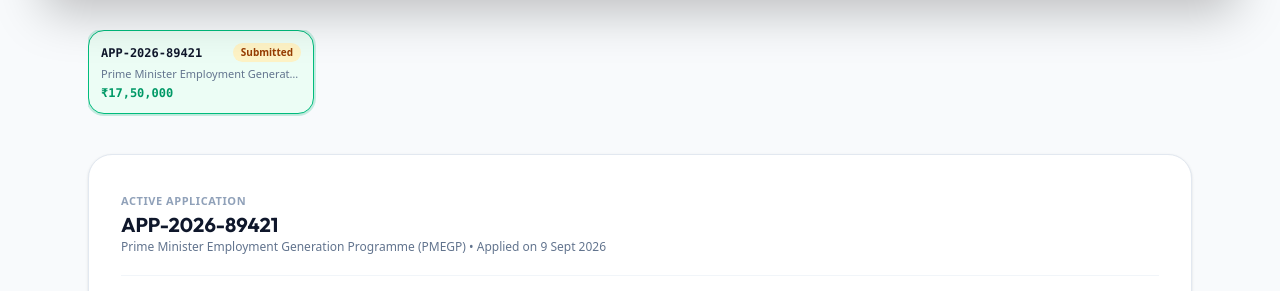
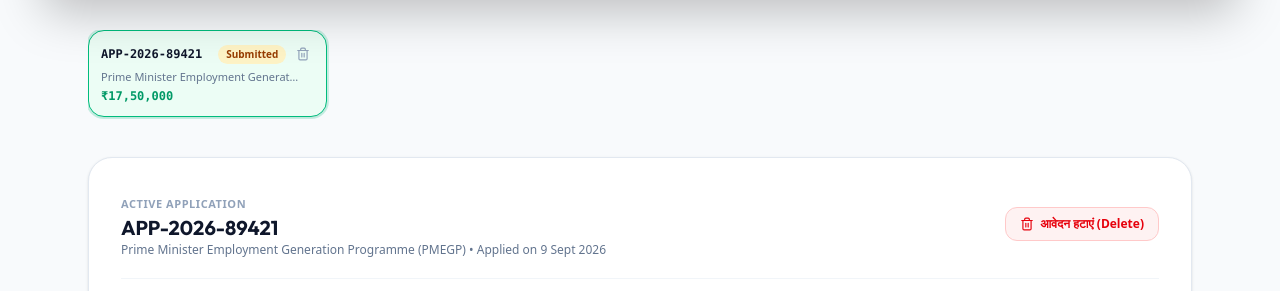
Before and after one commit to kumarshekhar1525/Finance, a React (Vite) app in the folder frontend/: page / in a window 1280 px wide. Both pictures are taken after a click on the button "मेरा आवेदन ट्रैक करें". Shown: the part 411-702 px from the top of the page. Built offline with nearby package versions, Linux system fonts and the light colour scheme; no server answers; the database is empty; grey boxes are pictures that could not be loaded; a web font is replaced by a local one.

Commit message:
Feat: Delete application button, User-specific application filtering, Backdrop click-outside close, Short 6-8 char ID with DOB

```diff
--- a/frontend/src/App.tsx
+++ b/frontend/src/App.tsx
@@ -690,6 +690,30 @@
     setNotifications((prev) => [schemeNotif, ...prev]);
   };
 
+  const handleDeleteApplication = async (appId: string) => {
+    // 1. Delete from applications state
+    setApplications((prev) => prev.filter((a) => a.id !== appId && a.trackingId !== appId));
+
+    // 2. Delete from localStorage store
+    try {
+      const savedStr = localStorage.getItem('jandhan_applications_store');
+      if (savedStr) {
+        const parsed = JSON.parse(savedStr);
+        const filtered = parsed.filter((a: any) => a.id !== appId && a.trackingId !== appId);
+        localStorage.setItem('jandhan_applications_store', JSON.stringify(filtered));
+      }
+    } catch (e) {}
+
+    // 3. Delete from Supabase 'appointament1' table
+    if (supabase) {
+      try {
+        await supabase.from('appointament1').delete().eq('id', appId);
+      } catch (e) {
+        console.warn('Supabase application delete error:', e);
+      }
+    }
+  };
+
   return (
     <div className="min-h-screen flex flex-col bg-slate-50 dark:bg-slate-950 text-slate-900 dark:text-slate-100 font-sans transition-colors duration-150">
       {/* Navbar Header */}
@@ -782,6 +806,7 @@
               setActiveTab(t);
               setIsAdmin(t === 'admin');
             }}
+            onDeleteApplication={handleDeleteApplication}
           />
         ) : activeTab === 'eligibility' ? (
           <DocumentEligibilityChecker
--- a/frontend/src/components/AIChatbot.tsx
+++ b/frontend/src/components/AIChatbot.tsx
@@ -400,6 +400,17 @@
         </button>
       )}
 
+      {/* Click-Outside Backdrop */}
+      {isOpen && !isMinimized && (
+        <div
+          onClick={() => {
+            setIsOpen(false);
+            if (isSpeaking) window.speechSynthesis.cancel();
+          }}
+          className="fixed inset-0 z-40 bg-slate-950/20 backdrop-blur-[1px] transition-opacity cursor-pointer"
+        />
+      )}
+
       {/* Chat Window */}
       {isOpen && (
         <div
--- a/frontend/src/components/ApplicationTracker.tsx
+++ b/frontend/src/components/ApplicationTracker.tsx
@@ -18,9 +18,9 @@
   Mail,
   Smartphone,
   Send,
-  Bell
+  Trash2
 } from 'lucide-react';
-import { LoanApplication, ApplicationStatus } from '../types';
+import { LoanApplication, ApplicationStatus, UserProfile } from '../types';
 
 interface TrackerProps {
   applications: LoanApplication[];
@@ -28,6 +28,7 @@
   onOpenPayment: (app: LoanApplication) => void;
   onRefresh: () => void;
   onSelectTab?: (tab: 'schemes' | 'applications' | 'calculator' | 'eligibility' | 'admin') => void;
+  onDeleteApplication?: (appId: string) => void;
 }
 
 export const ApplicationTracker: React.FC<TrackerProps> = ({
@@ -36,31 +37,39 @@
   onOpenPayment,
   onRefresh,
   onSelectTab,
+  onDeleteApplication,
 }) => {
   const [searchId, setSearchId] = useState('');
 
-  // User Data Privacy: Filter applications so logged-in users only see their own applications
-  const userApplications = applications.filter((app) => {
-    if (!user) return true; // Show default list if no profile active
-    const cleanUserAadhaar = user.aadhaarNumber?.replace(/\D/g, '') || '';
+  // User Data Privacy: Filter applications so logged-in users ONLY see their own applications
+  const displayApps = applications.filter((app) => {
+    // Search override if explicitly queried
+    if (searchId.trim() && (app.trackingId.toLowerCase() === searchId.trim().toLowerCase() || app.id.toLowerCase() === searchId.trim().toLowerCase())) {
+      return true;
+    }
+
+    const cleanUserAadhaar = user?.aadhaarNumber?.replace(/\D/g, '') || '';
     const cleanAppAadhaar = app.applicantAadhaar?.replace(/\D/g, '') || '';
-    const userEmail = user.email?.toLowerCase().trim();
-    const appEmail = app.applicantEmail?.toLowerCase().trim();
-    const userPhone = user.phone?.replace(/\D/g, '') || '';
+    const userEmail = user?.email?.toLowerCase().trim() || '';
+    const appEmail = app.applicantEmail?.toLowerCase().trim() || '';
+    const userPhone = user?.phone?.replace(/\D/g, '') || '';
     const appPhone = app.applicantPhone?.replace(/\D/g, '') || '';
-    const userName = user.fullName?.toLowerCase().trim();
-    const appName = app.applicantName?.toLowerCase().trim();
+    const userName = user?.fullName?.toLowerCase().trim() || '';
+    const appName = app.applicantName?.toLowerCase().trim() || '';
 
+    // If user is logged in, strictly match their identity
+    if (user && (cleanUserAadhaar || userEmail || userPhone || userName)) {
       return (
         (cleanUserAadhaar && cleanAppAadhaar && cleanUserAadhaar === cleanAppAadhaar) ||
         (userEmail && appEmail && userEmail === appEmail) ||
         (userPhone && appPhone && userPhone === appPhone) ||
         (userName && appName && userName === appName)
       );
+    }
+
+    // Default: match active demo user (Shekhar / Ramesh) to prevent showing everyone's apps
+    return cleanAppAadhaar === '987654321098' || cleanAppPhone === '9876543210';
   });
-
-  // Fallback if user filter returns 0 applications but applications exist
-  const displayApps = userApplications.length > 0 ? userApplications : (searchId ? applications : []);
 
   const [selectedAppId, setSelectedAppId] = useState<string>(
     displayApps[0]?.trackingId || displayApps[0]?.id || ''
@@ -197,6 +206,7 @@
                 <span className="text-xs font-mono font-bold text-slate-900 dark:text-white">
                   {app.trackingId}
                 </span>
+                <div className="flex items-center gap-1.5">
                   <span
                     className={`text-[10px] font-bold px-2 py-0.5 rounded-full capitalize ${
                       app.status === 'sanctioned' || app.status === 'disbursed'
@@ -208,6 +218,20 @@
                   >
                     {app.status.replace('_', ' ')}
                   </span>
+                  <button
+                    type="button"
+                    onClick={(e) => {
+                      e.stopPropagation();
+                      if (window.confirm(`क्या आप इस आवेदन (ID: ${app.trackingId}) को निश्चित रूप से हटाना चाहते हैं?`)) {
+                        if (onDeleteApplication) onDeleteApplication(app.id || app.trackingId);
+                      }
+                    }}
+                    className="p-1 rounded-md text-slate-400 hover:text-red-600 hover:bg-red-50 dark:hover:bg-red-950/40 transition-colors"
+                    title="Delete Application (आवेदन रद्द/हटाएं)"
+                  >
+                    <Trash2 className="w-3.5 h-3.5" />
+                  </button>
+                </div>
               </div>
               <p className="text-[11px] text-slate-500 dark:text-slate-400 mt-1 truncate max-w-[200px]">
                 {app.schemeName}
@@ -264,7 +288,7 @@
                 </p>
               </div>
 
-              {/* Action Buttons: Sanction Letter & Payment */}
+              {/* Action Buttons: Sanction Letter, Payment & Delete */}
               <div className="flex items-center gap-2.5 flex-wrap">
                 {(selectedApp.status === 'sanctioned' || selectedApp.status === 'disbursed') && (
                   <button
@@ -287,6 +311,19 @@
                     Pay Stamp Duty (₹500)
                   </button>
                 )}
+
+                <button
+                  onClick={() => {
+                    if (window.confirm(`क्या आप इस सक्रिय आवेदन (ID: ${selectedApp.trackingId}) को निश्चित रूप से हटाना चाहते हैं?`)) {
+                      if (onDeleteApplication) onDeleteApplication(selectedApp.id || selectedApp.trackingId);
+                    }
+                  }}
+                  className="px-3.5 py-2 rounded-xl bg-red-50 dark:bg-red-950/50 hover:bg-red-100 text-red-600 dark:text-red-400 text-xs font-bold border border-red-200 dark:border-red-800 flex items-center gap-1.5 transition-all"
+                  title="Delete Application"
+                >
+                  <Trash2 className="w-3.5 h-3.5" />
+                  <span>आवेदन हटाएं (Delete)</span>
+                </button>
               </div>
             </div>
 
--- a/frontend/src/components/AuthModal.tsx
+++ b/frontend/src/components/AuthModal.tsx
@@ -459,7 +459,10 @@
   };
 
   return (
-    <div className="fixed inset-0 z-50 flex items-center justify-center p-4 bg-slate-950/80 backdrop-blur-xs animate-in fade-in duration-150">
+    <div
+      onClick={(e) => { if (e.target === e.currentTarget) onClose(); }}
+      className="fixed inset-0 z-50 flex items-center justify-center p-4 bg-slate-950/80 backdrop-blur-xs animate-in fade-in duration-150 cursor-pointer"
+    >
       <div
         id="auth-modal-container"
         className="relative w-full max-w-lg bg-white dark:bg-slate-900 rounded-3xl shadow-2xl border border-slate-200 dark:border-slate-800 overflow-hidden my-6 max-h-[92vh] flex flex-col"
--- a/frontend/src/types.ts
+++ b/frontend/src/types.ts
@@ -104,6 +104,7 @@
   applicantAadhaar: string;
   applicantPan?: string;
   applicantName: string;
+  applicantDob?: string;
   applicantPhone: string;
   applicantEmail: string;
   applicantState: string;
--- a/frontend/test_appointament1.js
+++ b/frontend/test_appointament1.js
@@ -7,8 +7,7 @@
 
 async function testAppointament1Insert() {
   console.log('Testing insert into appointament1 table with nominee data & document photos...');
-  const serialNum = Math.floor(1001 + Math.random() * 8999);
-  const serialId = `0000${serialNum}-2026-4000-8000-00000000${serialNum}`;
+  const serialId = `SK9505${Math.floor(10 + Math.random() * 90)}`;
   const samplePhoto = 'https://images.unsplash.com/photo-1535713875002-d1d0cf377fde?w=150&auto=format&fit=crop&q=80';
 
   const { data, error } = await supabase
@@ -26,6 +25,7 @@
         specific_purpose: 'Business setup and working capital',
 
         applicant_name: 'Shekhar Kumar',
+        date_of_birth: '1995-05-15',
         aadhaar_number: '123456789012',
         phone: '9876543210',
         email: 'shekhar@example.com',
```
Also changed, not shown: frontend/src/components/LoanApplicationForm.tsx (+29 -3 lines), 1 other file (tests, documents, lock files or other folders). Lines whose indentation alone changed are shown as unchanged.
